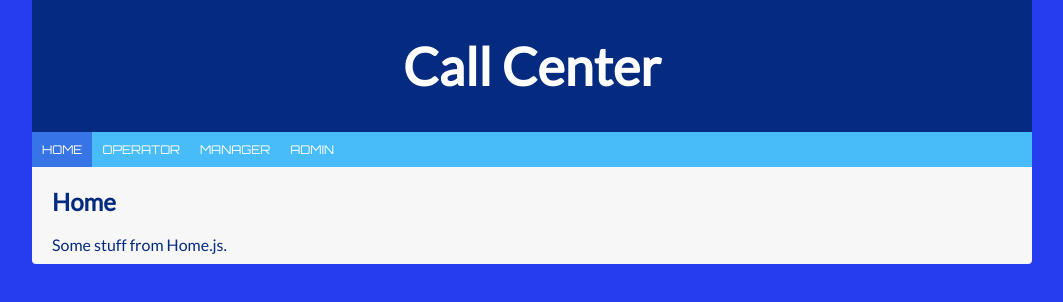
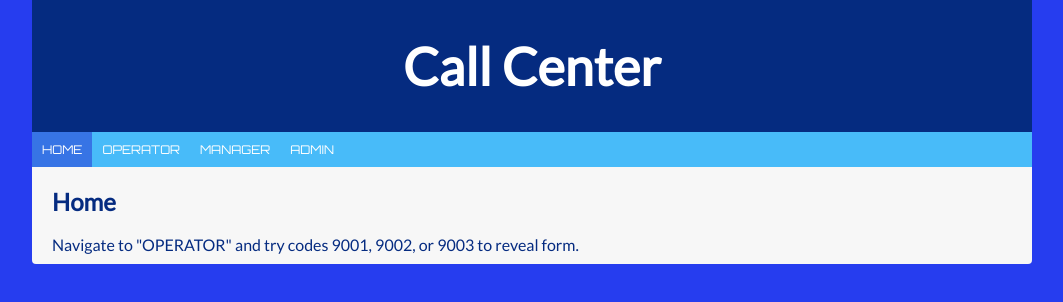
Before and after one commit to CodeTrafficker/call-center, a React (Create React App) app: page / in a window 1280 px wide. Shown: the top 302 px of the page, without its empty margins (108-1171 px from the left). Built offline with nearby package versions, Linux system fonts and the light colour scheme.

Commit message:
Code clean-up: readme + UX instructions on home page
Most of readme
Instructions on home page to go to /operator for demo.

```diff
--- a/src/Home.js
+++ b/src/Home.js
@@ -12,7 +12,7 @@ class Home extends React.Component {
     return (
       <div>
         <h2>Home</h2>
-        Some stuff from Home.js.
+        Navigate to "OPERATOR" and try codes 9001, 9002, or 9003 to reveal form.
       </div>
     );
   }
```
Also changed, not shown: 1 other file (tests, documents, lock files or other folders).
